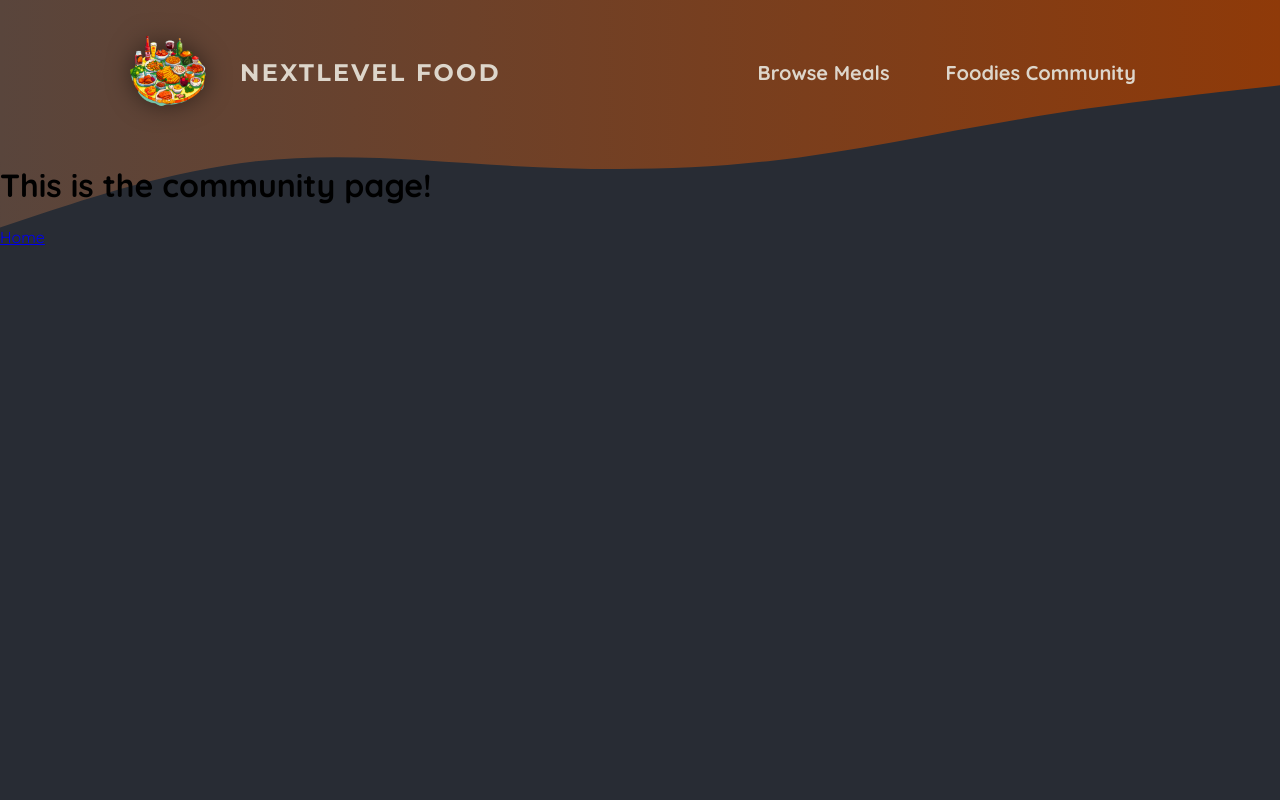
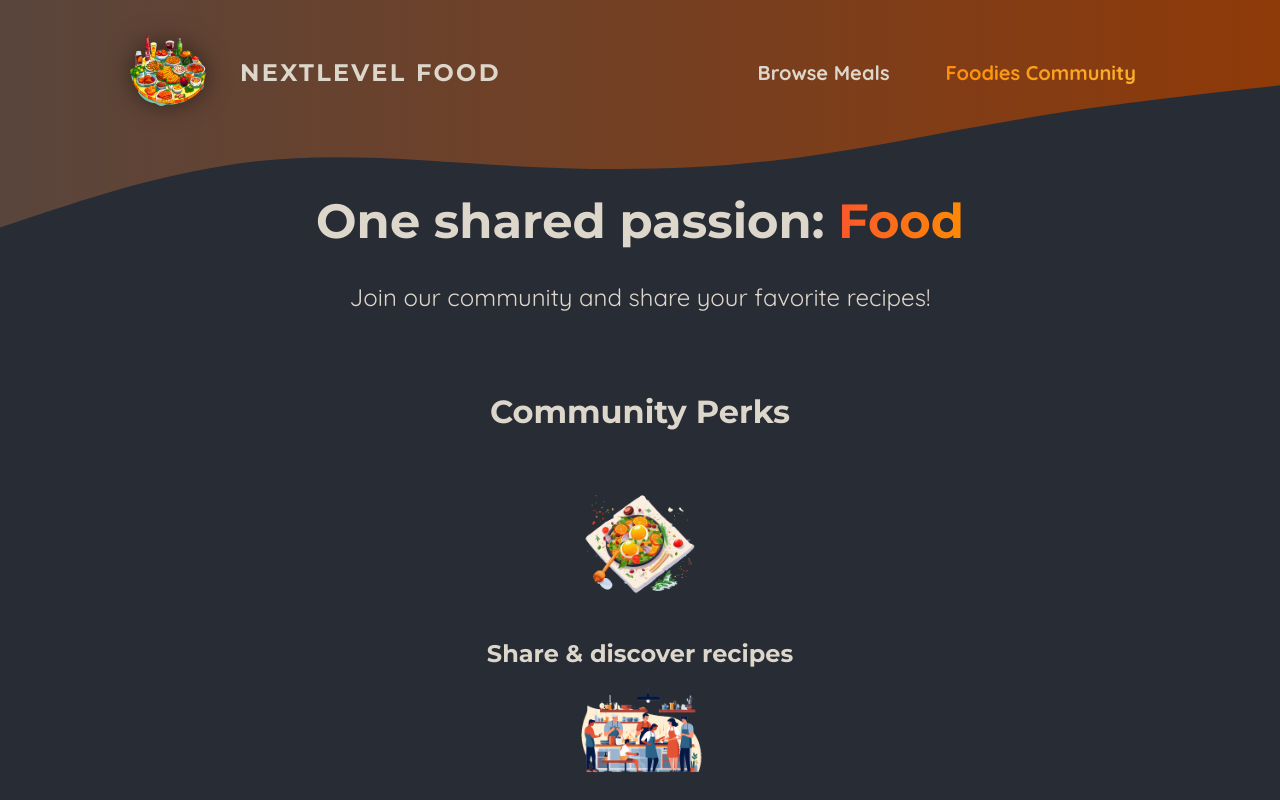
Before and after one commit to calculus0129/react-project-9, a Next.js app: page /community in a window 1280 px wide. Shown: the top 800 px of the page. Built offline with nearby package versions, Linux system fonts and the light colour scheme.

Commit message:
feat: server and client side rendering

```diff
--- a/app/community/page.js
+++ b/app/community/page.js
@@ -1,10 +1,40 @@
-import Link from "next/link";
+import Image from 'next/image';
+
+import mealIcon from '@/assets/icons/meal.png';
+import communityIcon from '@/assets/icons/community.png';
+import eventsIcon from '@/assets/icons/events.png';
+import classes from './page.module.css';
 
 export default function CommunityPage() {
-    return (
-        <main>
-            <h1>This is the community page!</h1>
-            <p><Link href="../">Home</Link></p>
-        </main>
-    );
-};
+  return (
+    <>
+      <header className={classes.header}>
+        <h1>
+          One shared passion: <span className={classes.highlight}>Food</span>
+        </h1>
+        <p>Join our community and share your favorite recipes!</p>
+      </header>
+      <main className={classes.main}>
+        <h2>Community Perks</h2>
+
+        <ul className={classes.perks}>
+          <li>
+            <Image src={mealIcon} alt="A delicious meal" />
+            <p>Share & discover recipes</p>
+          </li>
+          <li>
+            <Image src={communityIcon} alt="A crowd of people, cooking" />
+            <p>Find new friends & like-minded people</p>
+          </li>
+          <li>
+            <Image
+              src={eventsIcon}
+              alt="A crowd of people at a cooking event"
+            />
+            <p>Participate in exclusive events</p>
+          </li>
+        </ul>
+      </main>
+    </>
+  );
+}
--- /dev/null
+++ b/app/community/page.module.css
@@ -0,0 +1,61 @@
+.header {
+    gap: 3rem;
+    margin: 3rem auto 5rem auto;
+    width: 90%;
+    max-width: 75rem;
+    color: #ddd6cb;
+    font-size: 1.5rem;
+    text-align: center;
+  }
+
+  .header h1 {
+    font-family: 'Montserrat', sans-serif;
+  }
+
+  .highlight {
+    background: linear-gradient(90deg, #f9572a, #ff8a05);
+    background-clip: text;
+    -webkit-background-clip: text;
+    -webkit-text-fill-color: transparent;
+  }
+
+  .main {
+    width: 90%;
+    max-width: 40rem;
+    margin: 0 auto;
+    text-align: center;
+  }
+
+  .main h2 {
+    font-family: 'Montserrat', sans-serif;
+    font-size: 2rem;
+    margin-bottom: 3rem;
+    color: #ddd6cb;
+  }
+
+  .perks {
+    list-style: none;
+    margin: 3rem 0;
+    padding: 0;
+  }
+
+  .perks li {
+    display: flex;
+    flex-direction: column;
+    align-items: center;
+    gap: 2rem;
+  }
+
+  .perks img {
+    width: 8rem;
+    height: 8rem;
+    object-fit: contain;
+  }
+
+  .perks p {
+    font-family: 'Montserrat', sans-serif;
+    font-size: 1.5rem;
+    font-weight: bold;
+    margin: 0;
+    color: #ddd6cb;
+  }
--- a/components/main-header/main-header.js
+++ b/components/main-header/main-header.js
@@ -1,8 +1,10 @@
 import Link from 'next/link';
+import Image from 'next/image';
+
 import logoImg from '@/assets/logo.png';
 import classes from './main-header.module.css';
-import Image from 'next/image';
 import MainHeaderBackground from './main-header-bg';
+import NavLink from './nav-link';
 
 export default function MainHeader() {
     return (
@@ -16,8 +18,8 @@
 
                 <nav className={classes.nav}>
                     <ul>
-                        <li><Link href="/meals">Browse Meals</Link></li>
-                        <li><Link href="/community">Foodies Community</Link></li>
+                        <li><NavLink href='/meals'>Browse Meals</NavLink></li>
+                        <li><NavLink href="/community">Foodies Community</NavLink></li>
                     </ul>
                 </nav>
             </header>
--- a/components/main-header/main-header.module.css
+++ b/components/main-header/main-header.module.css
@@ -21,30 +21,6 @@
     font-size: 1.25rem;
   }
 
-  .nav a {
-    text-decoration: none;
-    color: #ddd6cb;
-    font-weight: bold;
-    padding: 0.5rem 1rem;
-    border-radius: 0.5rem;
-  }
-
-  .nav a:hover,
-  .nav a:active {
-    background: linear-gradient(90deg, #ff8a05, #f9b331);
-    background-clip: text;
-    -webkit-background-clip: text;
-    -webkit-text-fill-color: transparent;
-    text-shadow: 0 0 18px rgba(248, 190, 42, 0.8);
-  }
-
-  .active {
-    background: linear-gradient(90deg, #ff8a05, #f9b331);
-    background-clip: text;
-    -webkit-background-clip: text;
-    -webkit-text-fill-color: transparent;
-  }
-
   .logo {
     display: flex;
     align-items: center;
--- /dev/null
+++ b/components/main-header/nav-link.js
@@ -0,0 +1,20 @@
+'use client';
+
+import Link from "next/link";
+import { usePathname } from 'next/navigation';
+import classes from './nav-link.module.css';
+
+export default function NavLink({ href, children }) {
+    const path = usePathname();
+    // Currently active domain name
+    // e.g. /meals, /community, etc.
+
+    return (
+        <Link href={href} className=
+            {
+                path.startsWith(href)
+                    ? `${classes.link} ${classes.active}`
+                    : classes.link
+            }>{children}</Link>
+    );
+};
--- /dev/null
+++ b/components/main-header/nav-link.module.css
@@ -0,0 +1,23 @@
+.link {
+    text-decoration: none;
+    color: #ddd6cb;
+    font-weight: bold;
+    padding: 0.5rem 1rem;
+    border-radius: 0.5rem;
+}
+
+.link:hover,
+.link:active {
+    background: linear-gradient(90deg, #ff8a05, #f9b331);
+    background-clip: text;
+    -webkit-background-clip: text;
+    -webkit-text-fill-color: transparent;
+    text-shadow: 0 0 18px rgba(248, 190, 42, 0.8);
+}
+
+.active {
+    background: linear-gradient(90deg, #ff8a05, #f9b331);
+    background-clip: text;
+    -webkit-background-clip: text;
+    -webkit-text-fill-color: transparent;
+}
```
